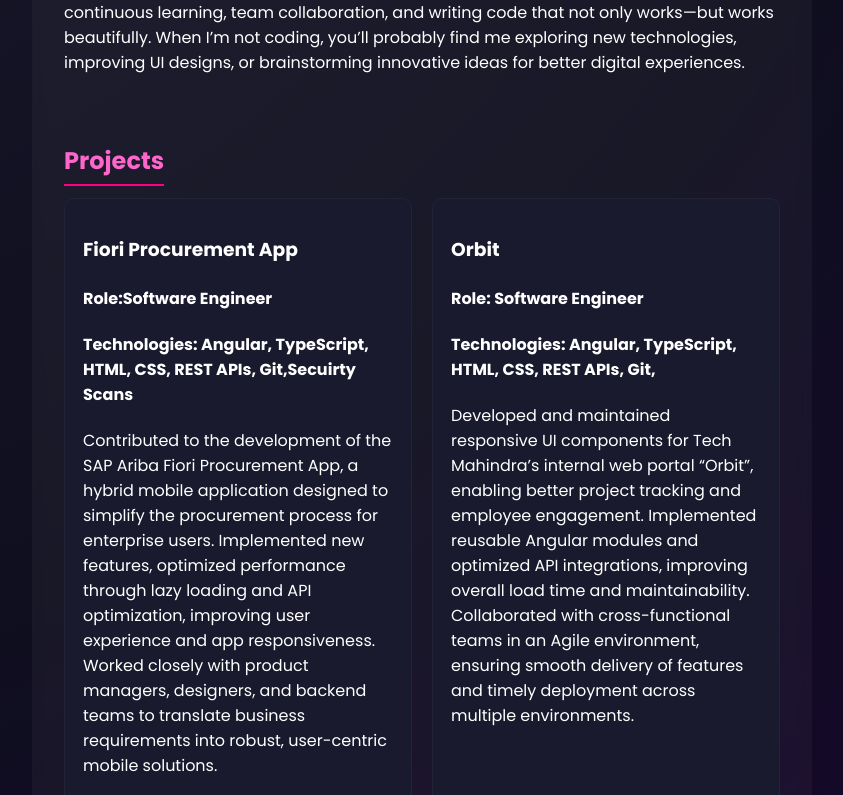
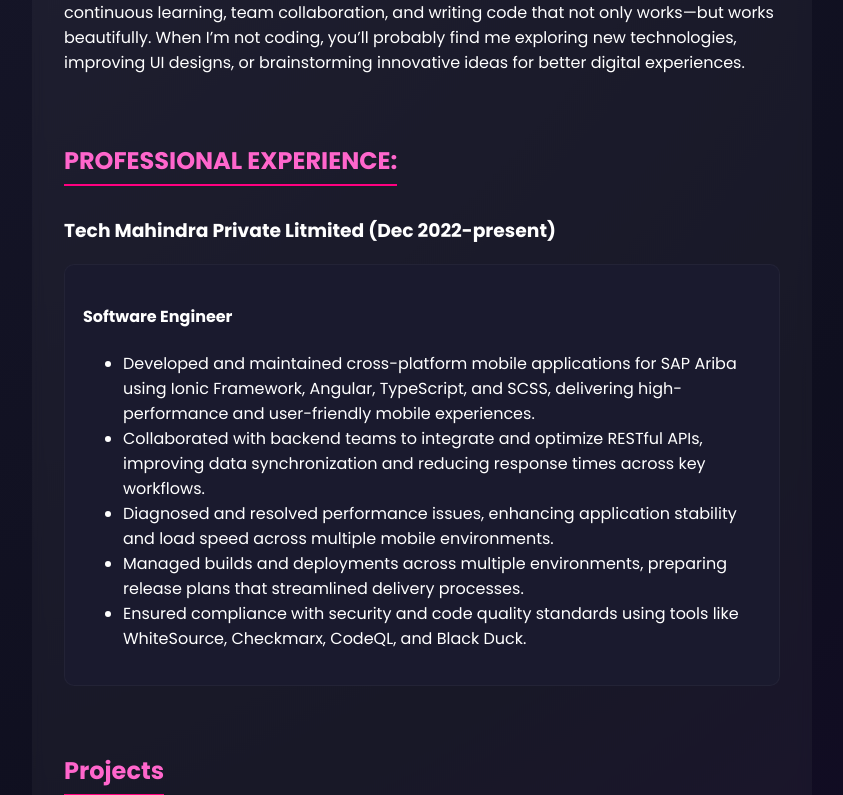
Before and after one commit to kumaraluk/potfolio, an Angular app: page / in a window 1280 px wide. Shown: the part 685-1480 px from the top of the page, without its empty margins (388-1231 px from the left). Built offline with nearby package versions, Linux system fonts and the light colour scheme.

Commit message:
Ui and experence section added.

```diff
--- a/src/app/components/floating-nav/floating-nav.component.html
+++ b/src/app/components/floating-nav/floating-nav.component.html
@@ -1,6 +1,8 @@
 <nav class="floating-nav" role="navigation" aria-label="Sections navigation">
   <a href="#about" title="About">About</a>
+  <a href="#experience" title="experience">Experience</a>
   <a href="#projects" title="Projects">Projects</a>
   <a href="#skills" title="Skills">Skills</a>
   <a href="#contact" title="Contact">Contact</a>
+
 </nav>
--- a/src/app/components/main-content/main-content.component.html
+++ b/src/app/components/main-content/main-content.component.html
@@ -19,6 +19,24 @@
 I’m a strong believer in continuous learning, team collaboration, and writing code that not only works—but works beautifully.
 When I’m not coding, you’ll probably find me exploring new technologies, improving UI designs, or brainstorming innovative ideas for better digital experiences.
     </p>
+  </section >
+
+  <section id="experience">
+    <h1>PROFESSIONAL EXPERIENCE: </h1>
+    <h3>Tech Mahindra Private Litmited (Dec 2022-present)</h3>
+    <div class="card-grid">
+      <article class="card">
+        <h4>Software Engineer</h4>
+         <ul>
+    <li>Developed and maintained cross-platform mobile applications for SAP Ariba using Ionic Framework, Angular,
+     TypeScript, and SCSS, delivering high-performance and user-friendly mobile experiences.</li>
+    <li>Collaborated with backend teams to integrate and optimize RESTful APIs, improving data synchronization and reducing response times across key workflows.</li>
+    <li>Diagnosed and resolved performance issues, enhancing application stability and load speed across multiple mobile environments.</li>
+    <li>Managed builds and deployments across multiple environments, preparing release plans that streamlined delivery processes.</li>
+    <li>Ensured compliance with security and code quality standards using tools like WhiteSource, Checkmarx, CodeQL, and Black Duck.</li>
+  </ul>
+      </article>
+    </div>
   </section>
 
   <section id="projects">
@@ -27,7 +45,7 @@
       <article class="card">
         <h3>Fiori Procurement App</h3>
          <h4>Role:Software Engineer</h4>
-        <h4>Technologies: Angular, TypeScript, HTML, CSS, REST APIs, Git,Secuirty Scans</h4>
+        <h4>Technologies: Angular,Ionic framwork,TypeScript,Git,Secuirty Scans</h4>
         <p>
           Contributed to the development of the SAP Ariba Fiori Procurement App, a hybrid mobile application designed to simplify the procurement process for enterprise users.
 Implemented new features, optimized performance through lazy loading and API optimization, improving user experience and app responsiveness.
@@ -39,7 +57,7 @@
        <article class="card">
         <h3>Orbit</h3>
         <h4>Role: Software Engineer</h4>
-        <h4>Technologies: Angular, TypeScript, HTML, CSS, REST APIs, Git,</h4>
+        <h4>Technologies: Angular, TypeScript, HTML, CSS, Git</h4>
 
         <p>
 Developed and maintained responsive UI components for Tech Mahindra’s internal web portal “Orbit”, enabling better project tracking and employee engagement.
```
